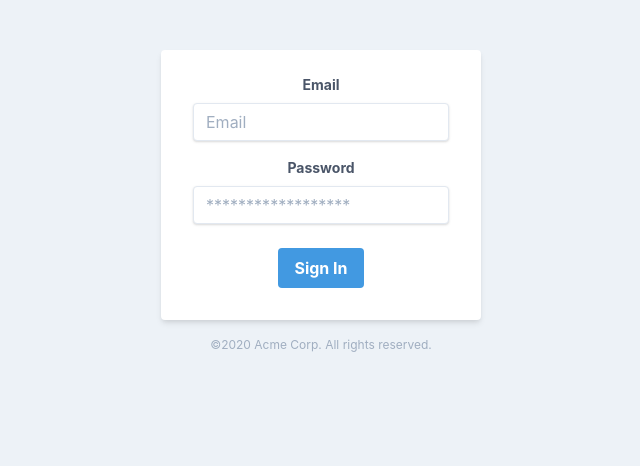
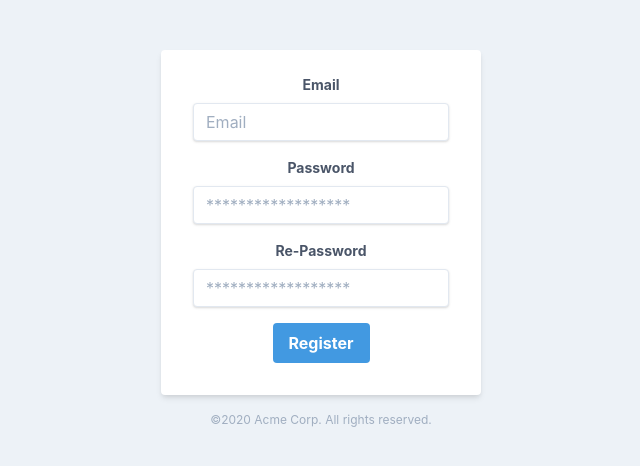
Before and after one commit to tranphucbol/random-english-fe, a React (Create React App) app in the folder random_english/: page /Register in a window 1280 px wide. Shown: the top 466 px of the page, without its empty margins (319-959 px from the left). Built offline with nearby package versions, Linux system fonts and the light colour scheme.

Commit message:
Added validation

```diff
--- a/random_english/package.json
+++ b/random_english/package.json
@@ -8,8 +8,11 @@
     "@testing-library/user-event": "^7.1.2",
     "react": "^16.13.1",
     "react-dom": "^16.13.1",
+    "react-hook-form": "^5.7.2",
     "react-router-dom": "^5.2.0",
-    "react-scripts": "3.4.1"
+    "react-scripts": "3.4.1",
+    "tailwindcss": "^1.4.6",
+    "yup": "^0.28.5"
   },
   "scripts": {
     "build:css:pro": "postcss src/css/tailwind.src.css -o src/css/tailwind.css",
--- a/random_english/src/App.js
+++ b/random_english/src/App.js
@@ -4,12 +4,14 @@ import './App.css';
 import { Switch, Route } from 'react-router-dom'
 import './css/tailwind.css'
 import  LoginForm  from "./components/Login-Component";
+import RegisterForm from "./components/Register-Component";
+
 function App() {
   return (
     <div className="App">
       <Switch>
         <Route exact path='/login' component={LoginForm}/>
-        {/* <Route path='/Register' component={RegisterForm}/> */}
+        <Route path='/Register' component={RegisterForm}/>
         <Route path='/' component={LoginForm}/>
       </Switch>
     </div>
--- a/random_english/src/components/Login-Component.js
+++ b/random_english/src/components/Login-Component.js
@@ -1,31 +1,49 @@
-import React, { useState } from 'react';
+import React from 'react';
+import {useForm} from 'react-hook-form';
+import * as yup from 'yup';
 
 const LoginForm = ()=>{
-  const [email, setEmail] = useState('');
-  const [password, setPassword] = useState('');
+  const schema = yup.object().shape({
+    Email: yup
+      .string()
+      .required()
+      .email(),
+    password: yup
+      .string()
+      .required()
+      .max(45),
+  });
 
-  const login = () => {
-    alert("email: " + email +"\n password: "+ password)
+  const onSubmit = data => {
+    // truyen xuong back-end + render /profile
+    console.log(data);
   }
 
+  const { register, handleSubmit, errors } = useForm({
+    validationSchema: schema
+  });
+
   return (<div className="w-full max-w-xs" style={{margin: '50px auto'}}>
-    <form className="bg-white shadow-md rounded px-8 pt-6 pb-8 mb-4">
+    <form className="bg-white shadow-md rounded px-8 pt-6 pb-8 mb-4" onSubmit={handleSubmit(onSubmit)}>
       <div className="mb-4">
         <label className="block text-gray-700 text-sm font-bold mb-2" htmlFor="Email">
           Email
         </label>
-        <input  onChange={event => setEmail(event.target.value)} className="shadow appearance-none border rounded w-full py-2 px-3 text-gray-700 leading-tight focus:outline-none focus:shadow-outline" id="Email" type="text" placeholder="Email"/>
+        <input
+        className="shadow appearance-none border rounded w-full py-2 px-3 text-gray-700 leading-tight focus:outline-none focus:shadow-outline" id="Email" name="Email" type="text" placeholder="Email" ref={register}/>
+        <p className="text-left text-red-700 text-xs">{errors?.Email?.message}</p>
       </div>
       <div className="mb-6">
         <label className="block text-gray-700 text-sm font-bold mb-2" htmlFor="password">
           Password
         </label>
-        <input  onChange={event => setPassword(event.target.value)} className="shadow appearance-none border rounded w-full py-2 px-3 text-gray-700 leading-tight focus:outline-none focus:shadow-outline" id="password" type="password" placeholder="******************"/>
+        <input className="shadow appearance-none border rounded w-full py-2 px-3 text-gray-700 leading-tight focus:outline-none focus:shadow-outline" id="password" name="password" type="password" placeholder="******************" ref={register} />
+        <p className="text-left text-red-700 text-xs">{errors?.password?.message}</p>
       </div>
       <div className="flex items-center justify-between" style={{justifyContent:"center"}}>
-        <button onClick={()=>{login()}} className="bg-blue-500 hover:bg-blue-700 text-white font-bold py-2 px-4 rounded focus:outline-none focus:shadow-outline" type="button">
-          Sign In
-        </button>
+      <button className="bg-blue-500 hover:bg-blue-700 text-white font-bold py-2 px-4 rounded focus:outline-none focus:shadow-outline" type="submit">
+          Submit
+      </button>
       </div>
     </form>
     <p className="text-center text-gray-500 text-xs">
--- a/random_english/src/components/Register-Component.js
+++ b/random_english/src/components/Register-Component.js
@@ -1,37 +1,59 @@
-import React, {useState} from 'react';
+import React from 'react';
+import {useForm} from 'react-hook-form';
+import * as yup from 'yup';
 
 const RegisterForm = ()=>{
 
-  const [email, setEmail] = useState('');
-  const [password, setPassword] = useState('');
-  const [repassword, setRePassword] = useState('');
+  const schema = yup.object().shape({
+    Email: yup
+      .string()
+      .required()
+      .email(),
+    password: yup
+      .string()
+      .required()
+      .max(45),
+    passwordConfirmation: yup
+    .string()
+    .required()
+    .oneOf([yup.ref("password"), null], "Password must match"),
+  });
 
-  const register = () =>{
-    alert('asdfasdf')
+  const onSubmit = data => {
+    // truyen xuong back-end + render /profile
+    console.log(data);
   }
 
+  const { register, handleSubmit, errors } = useForm({
+    validationSchema: schema
+  });
+
   return (<div className="w-full max-w-xs" style={{margin: '50px auto'}}>
-    <form className="bg-white shadow-md rounded px-8 pt-6 pb-8 mb-4">
+    <form className="bg-white shadow-md rounded px-8 pt-6 pb-8 mb-4" onSubmit={handleSubmit(onSubmit)}>
       <div className="mb-4">
         <label className="block text-gray-700 text-sm font-bold mb-2" htmlFor="Email">
           Email
         </label>
-        <input onChange={event => setEmail(event.target.value)} className="shadow appearance-none border rounded w-full py-2 px-3 text-gray-700 leading-tight focus:outline-none focus:shadow-outline" id="Email" type="text" placeholder="Email"/>
+        <input className="shadow appearance-none border rounded w-full py-2 px-3 text-gray-700 leading-tight focus:outline-none focus:shadow-outline" id="Email" name="Email" type="text" placeholder="Email"
+        ref={register}/>
+        <p className="text-left text-red-700 text-xs">{errors?.Email?.message}</p>
       </div>
       <div className="mb-4">
         <label className="block text-gray-700 text-sm font-bold mb-2" htmlFor="password">
           Password
         </label>
-        <input onChange={event => setPassword(event.target.value)} className="shadow appearance-none border rounded w-full py-2 px-3 text-gray-700  leading-tight focus:outline-none focus:shadow-outline" id="password" type="password" placeholder="******************"/>
+        <input className="shadow appearance-none border rounded w-full py-2 px-3 text-gray-700  leading-tight focus:outline-none focus:shadow-outline" name="password" id="password" type="password" placeholder="******************" ref={register}/>
+        <p className="text-left text-red-700 text-xs">{errors?.password?.message}</p>
       </div>
       <div className="mb-4">
-        <label className="block text-gray-700 text-sm font-bold mb-2" htmlFor="password">
+        <label className="block text-gray-700 text-sm font-bold mb-2" htmlFor="passwordConfirmation">
           Re-Password
         </label>
-        <input onChange={event => setRePassword(event.target.value)} className="shadow appearance-none border rounded w-full py-2 px-3 text-gray-700  leading-tight focus:outline-none focus:shadow-outline" id="password" type="password" placeholder="******************"/>
+        <input className="shadow appearance-none border rounded w-full py-2 px-3 text-gray-700  leading-tight focus:outline-none focus:shadow-outline" name="passwordConfirmation" id="passwordConfirmation" type="password" placeholder="******************" ref={register}/>
+        <p className="text-left text-red-700 text-xs">{errors?.passwordConfirmation?.message}</p>
       </div>
       <div className="flex items-center justify-between"  style={{justifyContent:"center"}}>
-        <button onClick={()=>{register()}} className="bg-blue-500 hover:bg-blue-700 text-white font-bold py-2 px-4 rounded focus:outline-none focus:shadow-outline" type="button">
+        <button className="bg-blue-500 hover:bg-blue-700 text-white font-bold py-2 px-4 rounded focus:outline-none focus:shadow-outline" type="submit">
           Register
         </button>
       </div>
```
Also changed, not shown: 1 other file (tests, documents, lock files or other folders).
